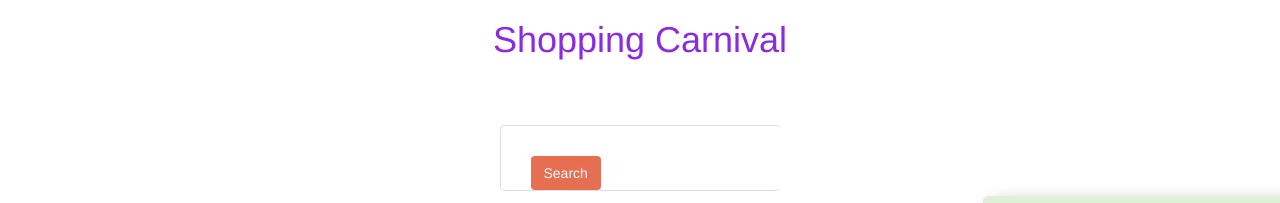
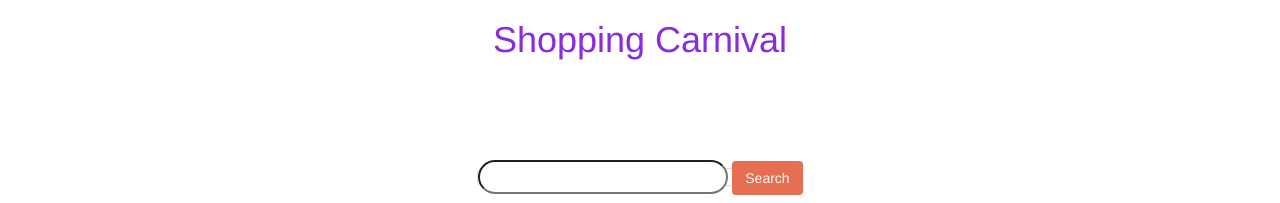
Before and after one commit to smrakibuzzaman/shopping-carnival-cart, a plain HTML site: page index.html in a window 1280 px wide. Shown: the top 203 px of the page. Drawn offline with nearby package versions, Linux system fonts and the light colour scheme.

Commit message:
modification on html and css

```diff
--- a/css/style.css
+++ b/css/style.css
@@ -11,11 +11,21 @@ body {
 }
 
 /* search styles */
+.container {
+  /* justify-content: center;
+  align-items: center; */
+  text-align: center;
+  margin-top: 100px;
+  margin-bottom: 100px;
+}
 .search-field {
-  border: none;
+  /* border: 1px solid rgb(7, 107, 207); */
   border-radius: 50px;
   padding: 5px;
   outline: none;
+  margin: auto;
+  width: 250px;
+
 }
 .search-field:hover {
   outline: none;
@@ -23,16 +33,15 @@ body {
 }
 .search-box {
   border: 1px solid rgb(218, 224, 230);
-  width: 281px;
+  width: 250px;
   border-radius: 5px;
-  margin: auto;
-  margin-top: 50px;
   border-right: none;
+  display: inline;
+
 }
 .search-button {
   padding: 10px 10px;
   border-radius: 25px;
-  margin-left: 30px;
   background-color: #E76F51;
   color: aliceblue;
 }
--- a/index.html
+++ b/index.html
@@ -30,17 +30,21 @@
   </header>
 
   <main class="main">
+    <section class="container">
+      <!-- search start  -->
 
-    <!-- search start  -->
-    <div class="search-field">
       <div class="search-box">
-        <input id="input-field" class="search-field" type="text" />
-        <button type="button" class="btn search-button" data-toggle="button" aria-pressed="false" autocomplete="off"
-          id="search-btn" onclick="loadProducts()">
+        <!-- <input type="text" id="input-field" class="form-control search-field" placeholder="" aria-label=""
+          aria-describedby="button-addon2">
+        <button class="btn search-button" type="button" id="button-addon2" onclick="loadProducts()">Search</button> -->
+
+        <input id="input-field" class="search-field" type="text">
+        <button type="button" class="btn search-button" id="search-btn" onclick="loadProducts()">
           Search
         </button>
       </div>
-    </div>
+    </section>
+
     <!-- search end  -->
 
     <div class="row">
```
